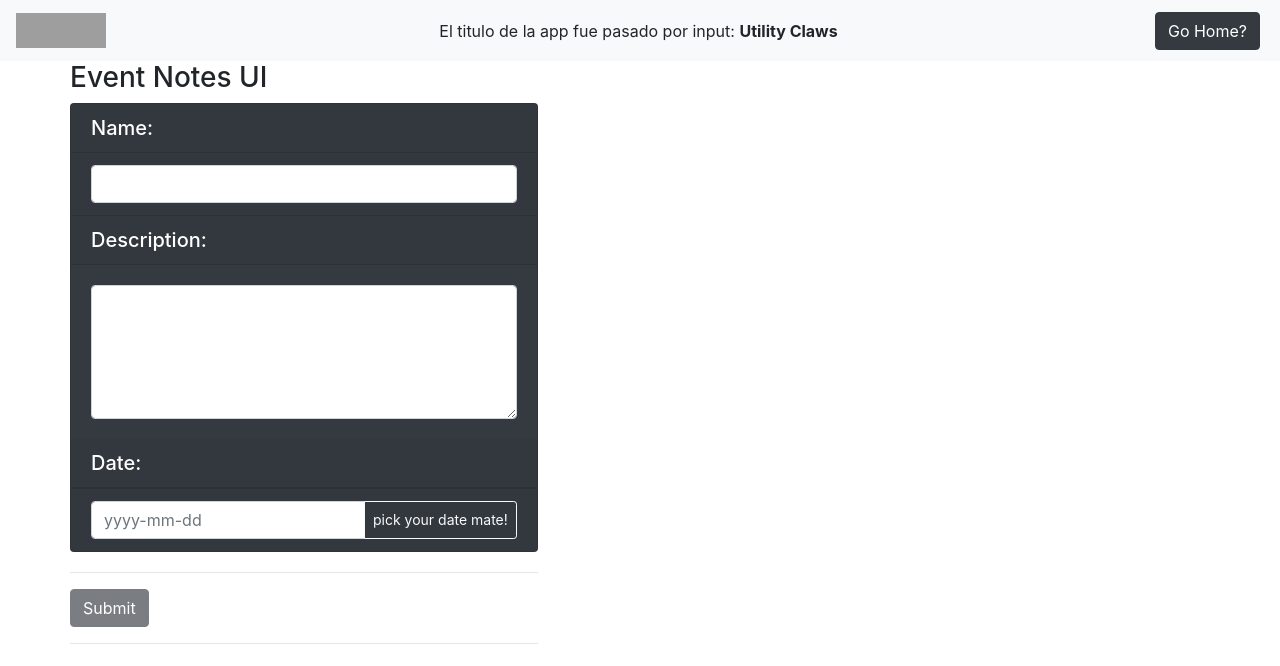
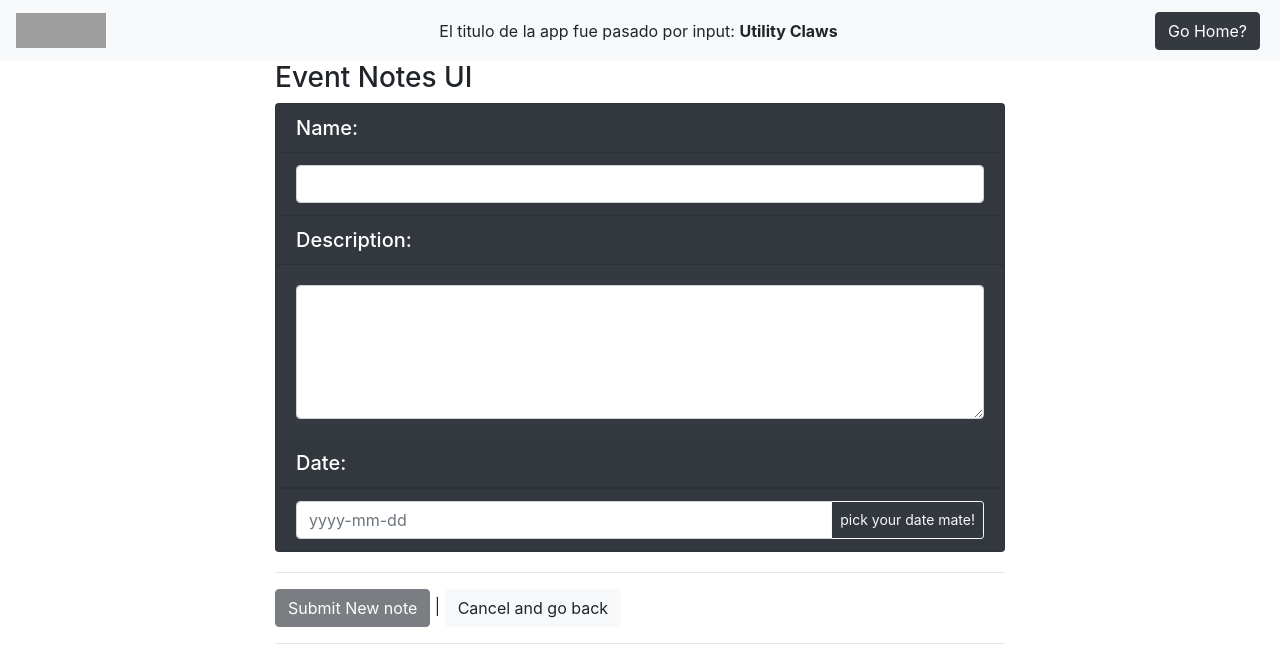
Before and after one commit to dantocia/utility-claws, an Angular app: page /notes/new in a window 1280 px wide. Shown: the top 666 px of the page. Built offline with nearby package versions, Linux system fonts and the light colour scheme; grey boxes are pictures that could not be loaded.

Commit message:
Se agrego al boton de submit this.onCancel para mostrarnos directamente lo agregado

```diff
--- a/src/app/notes/notes-edit/notes-edit.component.html
+++ b/src/app/notes/notes-edit/notes-edit.component.html
@@ -1,5 +1,5 @@
 <div class="row">
-    <div class="col-xs-12">
+    <div class="col-md-8 offset-md-2">
 		<form [formGroup]="notesForm" (ngSubmit)="onSubmit()">
 			<h3>Event Notes UI</h3>
 
@@ -42,7 +42,9 @@
 					</div>
 
 			  <hr>
-			  <button class="btn btn-dark" type="submit" [disabled]="!notesForm.valid">Submit</button>
+			  <button class="btn btn-dark" type="submit" [disabled]="!notesForm.valid">Submit New note</button>
+			  |
+			  <button class="btn btn-light" type="submit" (click)="onCancel()">Cancel and go back</button>
 			  <hr>
 		</form>
 
```
